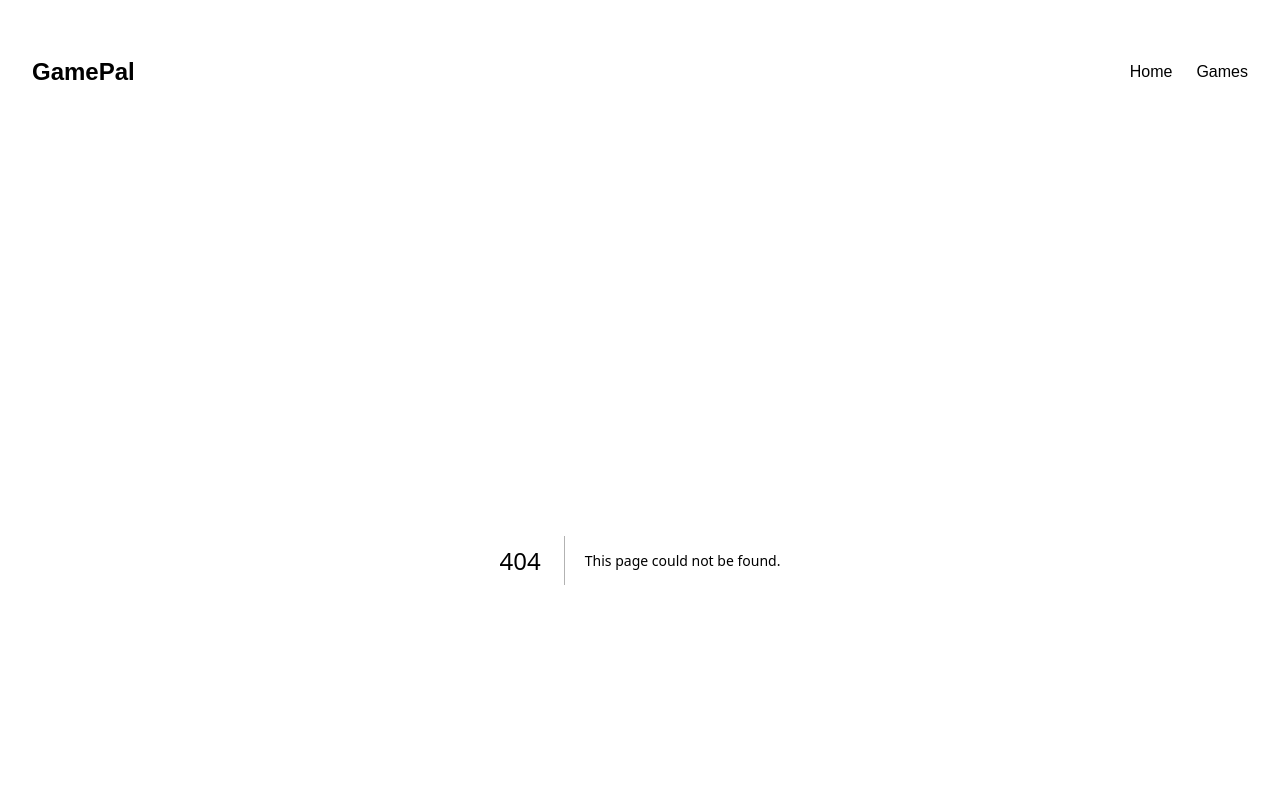
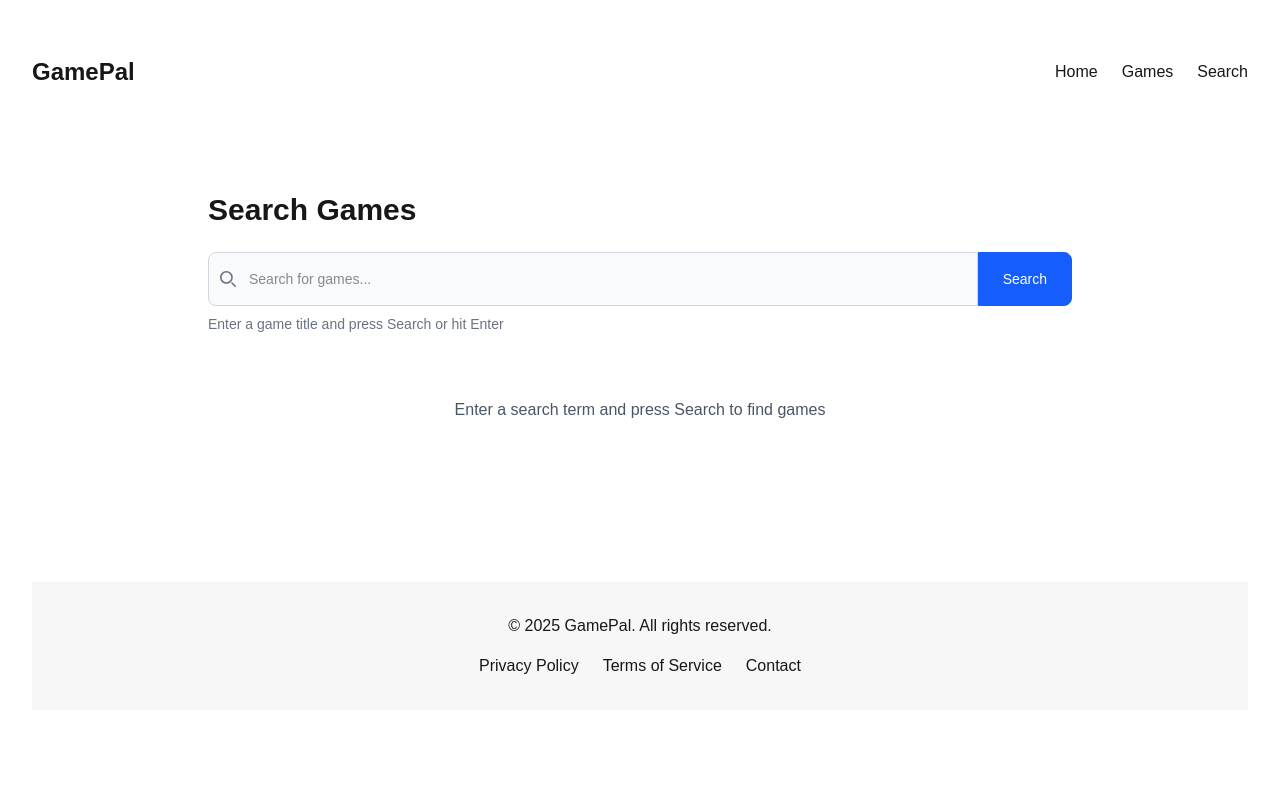
Before and after one commit to jereswinnen/getgamepal, a Next.js app: page /search in a window 1280 px wide. Before the commit this address had no page. Shown: the top 800 px of the page. Built offline with nearby package versions, Linux system fonts and the light colour scheme.

Commit message:
Added a way to search for a specific game
Updated IGDB URL href

```diff
--- a/src/app/games/[igdbId]/page.tsx
+++ b/src/app/games/[igdbId]/page.tsx
@@ -44,6 +44,7 @@ interface Game {
     id: number;
     name: string;
   }[];
+  url?: string;
 }
 
 // Function to get the game data from IGDB
@@ -62,7 +63,7 @@ async function getGameData(igdbId: string): Promise<Game | null> {
       },
       body: `fields name, cover.url, summary, screenshots.url, videos.*, platforms.name,
       involved_companies.company.name, involved_companies.developer, involved_companies.publisher,
-      first_release_date, genres.name, game_modes.name;
+      first_release_date, genres.name, game_modes.name, url;
       where id = ${igdbId};
       limit 1;`,
     });
@@ -145,6 +146,7 @@ export default async function GamePage({
                 genres={game.genres}
                 gameModes={game.game_modes}
                 igdbId={game.id}
+                url={game.url}
               />
             </div>
           </div>
--- a/src/app/layout.tsx
+++ b/src/app/layout.tsx
@@ -46,6 +46,11 @@ export default function RootLayout({
                     Games
                   </Link>
                 </li>
+                <li>
+                  <Link href="/search" className="hover:underline">
+                    Search
+                  </Link>
+                </li>
               </ul>
             </nav>
           </div>
--- /dev/null
+++ b/src/app/search/page.tsx
@@ -0,0 +1,115 @@
+"use client";
+
+import { useState } from "react";
+import SearchInput from "@/components/SearchInput";
+import GameSearchResult from "@/components/GameSearchResult";
+
+interface Game {
+  id: number;
+  name: string;
+  cover?: {
+    id: number;
+    url: string;
+  };
+  platforms?: {
+    id: number;
+    name: string;
+  }[];
+  first_release_date?: number;
+}
+
+export default function SearchPage() {
+  const [searchResults, setSearchResults] = useState<Game[]>([]);
+  const [isLoading, setIsLoading] = useState(false);
+  const [error, setError] = useState<string | null>(null);
+  const [hasSearched, setHasSearched] = useState(false);
+
+  const handleSearch = async (query: string) => {
+    if (!query.trim()) {
+      setSearchResults([]);
+      return;
+    }
+
+    setIsLoading(true);
+    setError(null);
+    setHasSearched(true);
+
+    try {
+      const response = await fetch("/api/v4/games", {
+        method: "POST",
+        headers: {
+          "Content-Type": "text/plain",
+        },
+        body: `search "${query}"; fields name, cover.url, platforms.name, first_release_date; limit 20;`,
+      });
+
+      if (!response.ok) {
+        throw new Error("Failed to fetch search results");
+      }
+
+      const data = await response.json();
+      setSearchResults(data);
+    } catch (err) {
+      console.error("Search error:", err);
+      setError("An error occurred while searching. Please try again.");
+    } finally {
+      setIsLoading(false);
+    }
+  };
+
+  return (
+    <div className="max-w-4xl mx-auto px-4 py-8">
+      <h1 className="text-3xl font-bold mb-6">Search Games</h1>
+
+      <div className="mb-8">
+        <SearchInput
+          onSearch={handleSearch}
+          placeholder="Search for games..."
+        />
+        <p className="mt-2 text-sm text-gray-500 dark:text-gray-400">
+          Enter a game title and press Search or hit Enter
+        </p>
+      </div>
+
+      <div className="space-y-2">
+        {isLoading && (
+          <div className="text-center py-8">
+            <div
+              className="inline-block h-8 w-8 animate-spin rounded-full border-4 border-solid border-current border-r-transparent align-[-0.125em] motion-reduce:animate-[spin_1.5s_linear_infinite]"
+              role="status"
+            >
+              <span className="!absolute !-m-px !h-px !w-px !overflow-hidden !whitespace-nowrap !border-0 !p-0 ![clip:rect(0,0,0,0)]">
+                Loading...
+              </span>
+            </div>
+            <p className="mt-2 text-gray-600 dark:text-gray-400">
+              Searching...
+            </p>
+          </div>
+        )}
+
+        {error && (
+          <div className="bg-red-100 dark:bg-red-900/20 text-red-700 dark:text-red-400 p-4 rounded-lg">
+            {error}
+          </div>
+        )}
+
+        {!isLoading && !error && hasSearched && searchResults.length === 0 && (
+          <div className="text-center py-8 text-gray-600 dark:text-gray-400">
+            <p>No results found. Try a different search term.</p>
+          </div>
+        )}
+
+        {!isLoading && !hasSearched && (
+          <div className="text-center py-8 text-gray-600 dark:text-gray-400">
+            <p>Enter a search term and press Search to find games</p>
+          </div>
+        )}
+
+        {searchResults.map((game) => (
+          <GameSearchResult key={game.id} game={game} />
+        ))}
+      </div>
+    </div>
+  );
+}
--- a/src/components/GameDetails.tsx
+++ b/src/components/GameDetails.tsx
@@ -30,6 +30,7 @@ interface GameDetailsProps {
   genres?: Genre[];
   gameModes?: GameMode[];
   igdbId: number;
+  url?: string;
 }
 
 export default function GameDetails({
@@ -40,6 +41,7 @@ export default function GameDetails({
   genres,
   gameModes,
   igdbId,
+  url,
 }: GameDetailsProps) {
   // Format release date and check if it's in the future
   const formattedReleaseDate = releaseDate
@@ -126,7 +128,7 @@ export default function GameDetails({
 
       <div>
         <a
-          href={`https://www.igdb.com/games/${igdbId}`}
+          href={url}
           target="_blank"
           rel="noopener noreferrer"
           className="text-primary hover:underline inline-flex items-center gap-1"
--- /dev/null
+++ b/src/components/GameSearchResult.tsx
@@ -0,0 +1,63 @@
+"use client";
+
+import Link from "next/link";
+import GameCover from "@/components/GameCover";
+
+interface Game {
+  id: number;
+  name: string;
+  cover?: {
+    id: number;
+    url: string;
+  };
+  platforms?: {
+    id: number;
+    name: string;
+  }[];
+  first_release_date?: number;
+}
+
+interface GameSearchResultProps {
+  game: Game;
+}
+
+export default function GameSearchResult({ game }: GameSearchResultProps) {
+  // Format release date
+  const releaseYear = game.first_release_date
+    ? new Date(game.first_release_date * 1000).getFullYear()
+    : null;
+
+  // Format platforms
+  const platformNames = game.platforms
+    ? game.platforms
+        .slice(0, 3)
+        .map((p) => p.name)
+        .join(", ") + (game.platforms.length > 3 ? "..." : "")
+    : null;
+
+  return (
+    <Link
+      href={`/games/${game.id}`}
+      className="flex items-center gap-4 p-3 rounded-lg hover:bg-gray-100 dark:hover:bg-gray-800 transition-colors"
+    >
+      <div className="h-16 w-12 flex-shrink-0">
+        <GameCover
+          coverUrl={game.cover?.url}
+          gameName={game.name}
+          aspectRatio="3/4"
+          sizes="48px"
+          className="!rounded-lg"
+        />
+      </div>
+      <div className="flex-grow min-w-0">
+        <h3 className="font-medium text-sm md:text-base truncate">
+          {game.name}
+        </h3>
+        <div className="flex flex-col sm:flex-row sm:gap-2 text-xs text-gray-500 dark:text-gray-400">
+          {releaseYear && <span>{releaseYear}</span>}
+          {platformNames && <span className="truncate">{platformNames}</span>}
+        </div>
+      </div>
+    </Link>
+  );
+}
--- /dev/null
+++ b/src/components/SearchInput.tsx
@@ -0,0 +1,63 @@
+"use client";
+
+import { useState, FormEvent, ChangeEvent } from "react";
+
+interface SearchInputProps {
+  onSearch: (query: string) => void;
+  placeholder?: string;
+}
+
+export default function SearchInput({
+  onSearch,
+  placeholder = "Search games...",
+}: SearchInputProps) {
+  const [searchTerm, setSearchTerm] = useState("");
+
+  const handleSubmit = (e: FormEvent) => {
+    e.preventDefault();
+    if (searchTerm.trim()) {
+      onSearch(searchTerm);
+    }
+  };
+
+  const handleInputChange = (e: ChangeEvent<HTMLInputElement>) => {
+    setSearchTerm(e.target.value);
+  };
+
+  return (
+    <form onSubmit={handleSubmit} className="flex w-full">
+      <div className="relative flex-grow">
+        <div className="absolute inset-y-0 left-0 flex items-center pl-3 pointer-events-none">
+          <svg
+            className="w-4 h-4 text-gray-500 dark:text-gray-400"
+            aria-hidden="true"
+            xmlns="http://www.w3.org/2000/svg"
+            fill="none"
+            viewBox="0 0 20 20"
+          >
+            <path
+              stroke="currentColor"
+              strokeLinecap="round"
+              strokeLinejoin="round"
+              strokeWidth="2"
+              d="m19 19-4-4m0-7A7 7 0 1 1 1 8a7 7 0 0 1 14 0Z"
+            />
+          </svg>
+        </div>
+        <input
+          type="search"
+          value={searchTerm}
+          onChange={handleInputChange}
+          className="block w-full p-4 pl-10 text-sm text-gray-900 border border-gray-300 rounded-l-lg bg-gray-50 focus:ring-primary focus:border-primary dark:bg-gray-700 dark:border-gray-600 dark:placeholder-gray-400 dark:text-white dark:focus:ring-primary dark:focus:border-primary"
+          placeholder={placeholder}
+        />
+      </div>
+      <button
+        type="submit"
+        className="px-6 py-4 text-sm font-medium text-white bg-blue-600 rounded-r-lg border border-blue-600 hover:bg-blue-700 focus:ring-4 focus:outline-none focus:ring-blue-300 dark:bg-blue-600 dark:hover:bg-blue-700 dark:focus:ring-blue-800"
+      >
+        Search
+      </button>
+    </form>
+  );
+}
```
